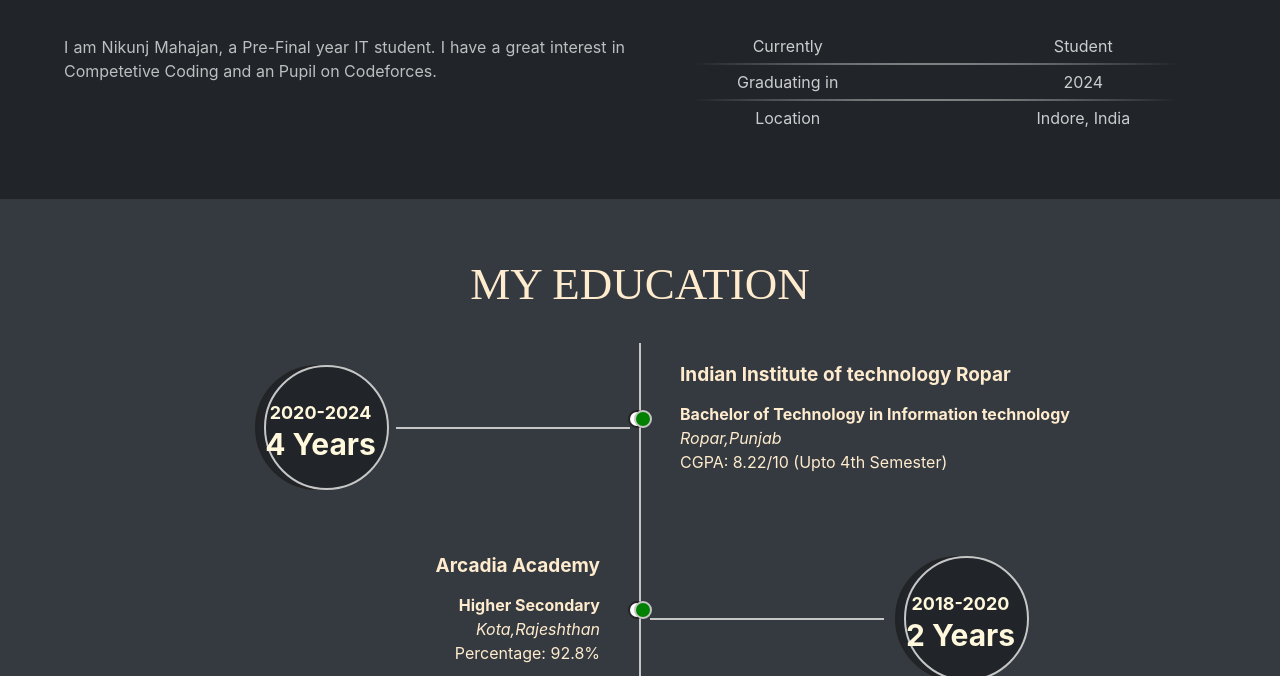
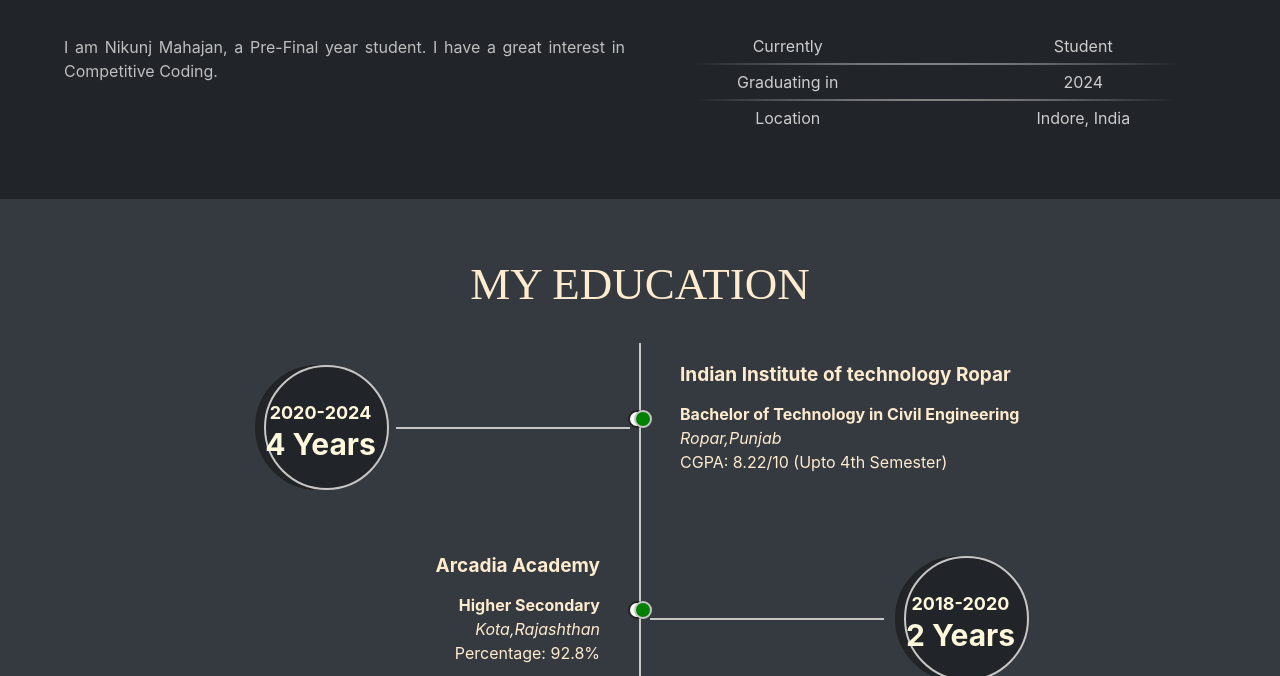
Before and after one commit to Prince5407/Portfolio, a plain HTML site: page index.html in a window 1280 px wide. Shown: the part 724-1400 px from the top of the page. Drawn offline with nearby package versions, Linux system fonts and the light colour scheme.

Commit message:
Update index.html
Corrected some spelling errors

```diff
--- a/index.html
+++ b/index.html
@@ -113,7 +113,7 @@
 
                         <p style="text-align: justify; padding-top: 30px;color: rgba(255, 255, 255, 0.705);">
 
-                            I am Nikunj Mahajan, a Pre-Final year IT student. I have a great interest in Competetive Coding and an Pupil on Codeforces.
+                            I am Nikunj Mahajan, a Pre-Final year student. I have a great interest in Competitive Coding.
                         </p>
                     </div>
                     <div class="col-lg-6" data-aos="fade-left">
@@ -193,7 +193,7 @@
                 <div class="timeline-content" data-aos="slide-left">
                     <h5 class="title">Indian Institute of technology Ropar</h5>
                     <p class="description">
-                        <b>Bachelor of Technology in Information technology</b><br>
+                        <b>Bachelor of Technology in Civil Engineering</b><br>
                         <i> Ropar,Punjab</i> <br>
                         CGPA: 8.22/10 (Upto 4th Semester)</i>
                     </p>
@@ -216,7 +216,7 @@
                     <h5 class="title">Arcadia Academy</h5>
                     <p class="description">
                         <b>Higher Secondary</b><br>
-                        <i>Kota,Rajeshthan</i> <br>
+                        <i>Kota,Rajashthan</i> <br>
                         Percentage: 92.8%</i>
                     </p>
                 </div>
@@ -696,7 +696,7 @@
                             <li>– Made a game where player have to memorize the series of illuminated keys and reproduce it. The purpose of the game is to
 reproduce the longest series of colors / sounds randomly generated by the Simon
 .</li>
-                            <li>Technology: Node.js,HTML,JS,CSS,Bootstrap</li>
+                            <li>Technology: HTML,JS,CSS,Bootstrap</li>
                             </ul>
                         </p>
                         </span>
```
